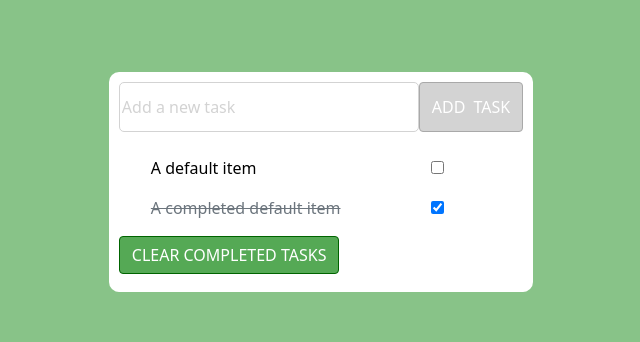
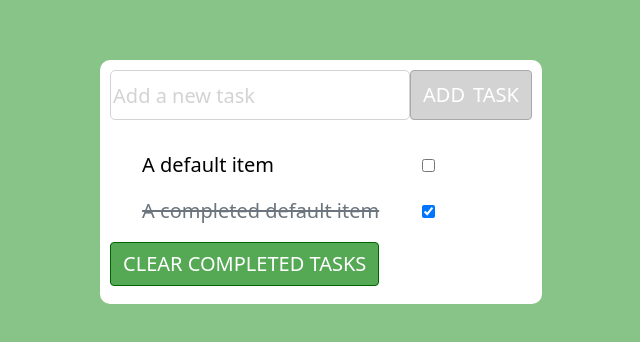
Before and after one commit to stushar12/angular-day2, an Angular app: page / in a window 1280 px wide. Shown: the part 218-560 px from the top of the page, without its empty margins (319-959 px from the left). Built offline with nearby package versions, Linux system fonts and the light colour scheme.

Commit message:
Update app.component.css

```diff
--- a/src/app/app.component.css
+++ b/src/app/app.component.css
@@ -1,5 +1,6 @@
 *{
     margin: 0;
+    font-size:20px
 }
 .container-fluid
 {
```
